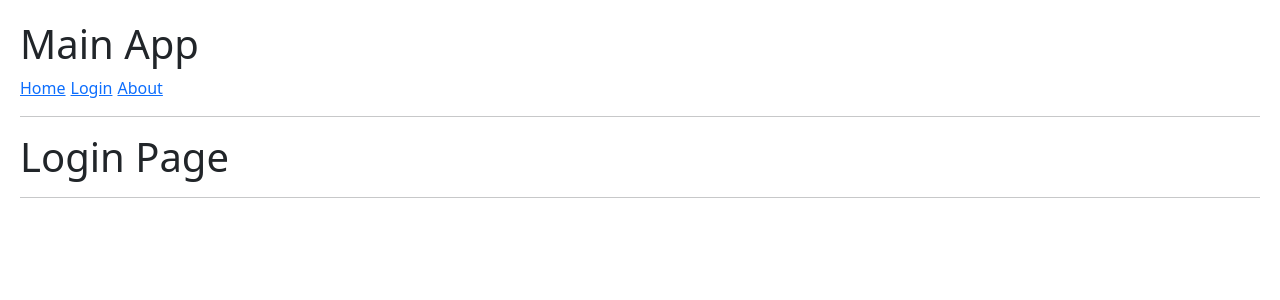
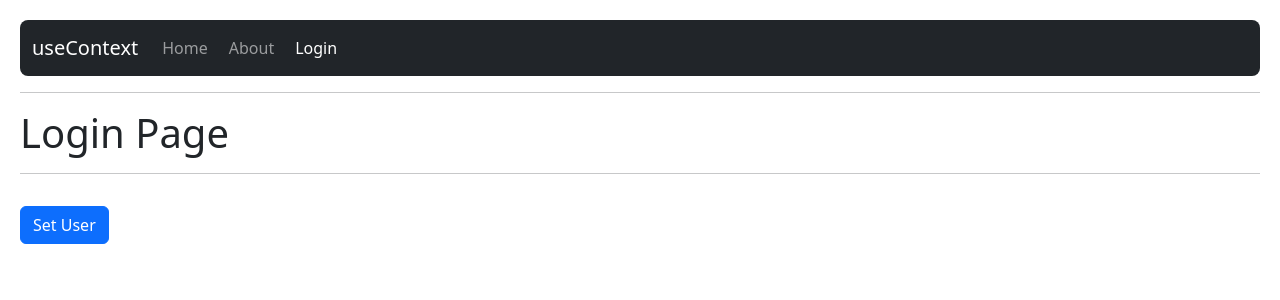
Before and after one commit to jesteban96/react-hooks, a React (Vite) app: page /login in a window 1280 px wide. Shown: the top 300 px of the page. Built offline with nearby package versions, Linux system fonts and the light colour scheme.

Commit message:
Actualización

```diff
--- /dev/null
+++ b/babel.config.cjs
@@ -0,0 +1,6 @@
+module.exports = {
+    presets: [
+        [ '@babel/preset-env', { targets: { esmodules: true } } ],
+        [ '@babel/preset-react', { runtime: 'automatic' } ],
+    ],
+};
--- /dev/null
+++ b/jest.config.cjs
@@ -0,0 +1,4 @@
+module.exports = {
+    testEnvironment: 'jest-environment-jsdom',
+    setupFiles: ['./jest.setup.js']
+}
--- /dev/null
+++ b/jest.setup.js
@@ -0,0 +1,2 @@
+// En caso de necesitar la implementación del FetchAPI
+import 'whatwg-fetch'; // <-- yarn add whatwg-fetch
--- a/src/09-useContext/HomePage.jsx
+++ b/src/09-useContext/HomePage.jsx
@@ -1,8 +1,18 @@
+import { useContext } from "react";
+import { UserContext } from "./context/userContext";
+
 export const HomePage = () => {
+
+    const {user} = useContext(UserContext);
+
     return (
         <>
-            <h1>Home Page</h1>
+            <h1>Home Page <small>{user?.name}</small> </h1>
             <hr />
+
+            <pre>
+                {JSON.stringify(user,null,3)}
+            </pre>
         </>
     );
 }
--- a/src/09-useContext/LoginPage.jsx
+++ b/src/09-useContext/LoginPage.jsx
@@ -1,8 +1,26 @@
+import { useContext } from "react";
+import { UserContext } from "./context/userContext";
+
 export const LoginPage = () => {
+
+    const {user,setUser} = useContext(UserContext);
+
+
     return (
         <>
             <h1>Login Page</h1>
             <hr />
+
+            <pre>
+                {JSON.stringify(user,null,3)}
+            </pre>
+
+            <button
+                className="btn btn-primary"
+                onClick={()=>setUser({id:123,name: 'Juan Esteban',email: 'juan@google.com'})}
+            >
+                Set User
+            </button>
         </>
     );
 }
--- a/src/09-useContext/Main.jsx
+++ b/src/09-useContext/Main.jsx
@@ -1,3 +1,4 @@
+import { UserProvider} from './context/userProvider';
 import { Navigate, Route, Routes } from "react-router-dom";
 import { AboutPage } from "./AboutPage";
 import { HomePage } from "./HomePage";
@@ -6,8 +7,8 @@ import { Navbar } from "./Navbar";
 
 export const Main = () => {
     return (
-      <>
-        <h1>Main App</h1>
+      <UserProvider>
+        {/* <h1>Main App</h1> */}
         <Navbar/>
         <hr />
 
@@ -18,7 +19,6 @@ export const Main = () => {
 
           <Route path="/*" element={<Navigate to={"/login"} />} />
         </Routes>
-
-      </>
-    );
+      </UserProvider>
+    )
 }
--- a/src/09-useContext/Navbar.jsx
+++ b/src/09-useContext/Navbar.jsx
@@ -1,11 +1,40 @@
-import { Link } from "react-router-dom"
+import { Link, NavLink } from "react-router-dom"
 
 export const Navbar = () => {
     return (
         <>
-            <Link to="/">Home</Link>
-            <Link to="/login">Login</Link>
-            <Link to="/about">About</Link>
+            <nav className="navbar navbar-expand-lg bg-dark navbar-dark rounded-3">
+                <div className="container-fluid">
+                    <Link className="navbar-brand" to="/">useContext</Link>
+
+                    <div className="collapse navbar-collapse" id="navbarNav">
+                        <ul className="navbar-nav">
+                            <NavLink
+                                className={({isActive})=>`nav-link ${isActive ? 'active':''} `}
+                                to='/'
+                            >
+                                Home
+                            </NavLink>
+
+                            <NavLink
+                                className={({isActive})=>`nav-link ${isActive ? 'active':''} `}
+                                to='/about'
+                            >
+                                About
+                            </NavLink>
+
+                            <NavLink
+                                className={({isActive})=>`nav-link ${isActive ? 'active':''} `}
+                                to='/login'
+                            >
+                                Login
+                            </NavLink>
+
+
+                        </ul>
+                    </div>
+                </div>
+            </nav>
         </>
     )
 }
--- /dev/null
+++ b/src/09-useContext/context/userContext.jsx
@@ -0,0 +1,3 @@
+import {createContext} from 'react';
+
+export const UserContext = createContext();
--- /dev/null
+++ b/src/09-useContext/context/userProvider.jsx
@@ -0,0 +1,20 @@
+import { useState } from "react";
+import { UserContext } from "./userContext"
+
+// const user ={
+//     id:123,
+//     name: 'Juan Esteban',
+//     email: 'juan@google.com'
+// }
+
+export const UserProvider = ({children}) => {
+
+    const [user, setUser] = useState();
+
+    return (
+        // <UserContext.Provider value={{hola:'mundo', user:user}}>
+        <UserContext.Provider value={{user,setUser}}>
+            {children}
+        </UserContext.Provider>
+    );
+}
```
Also changed, not shown: package.json (+11 -2 lines), 1 other file (tests, documents, lock files or other folders).
